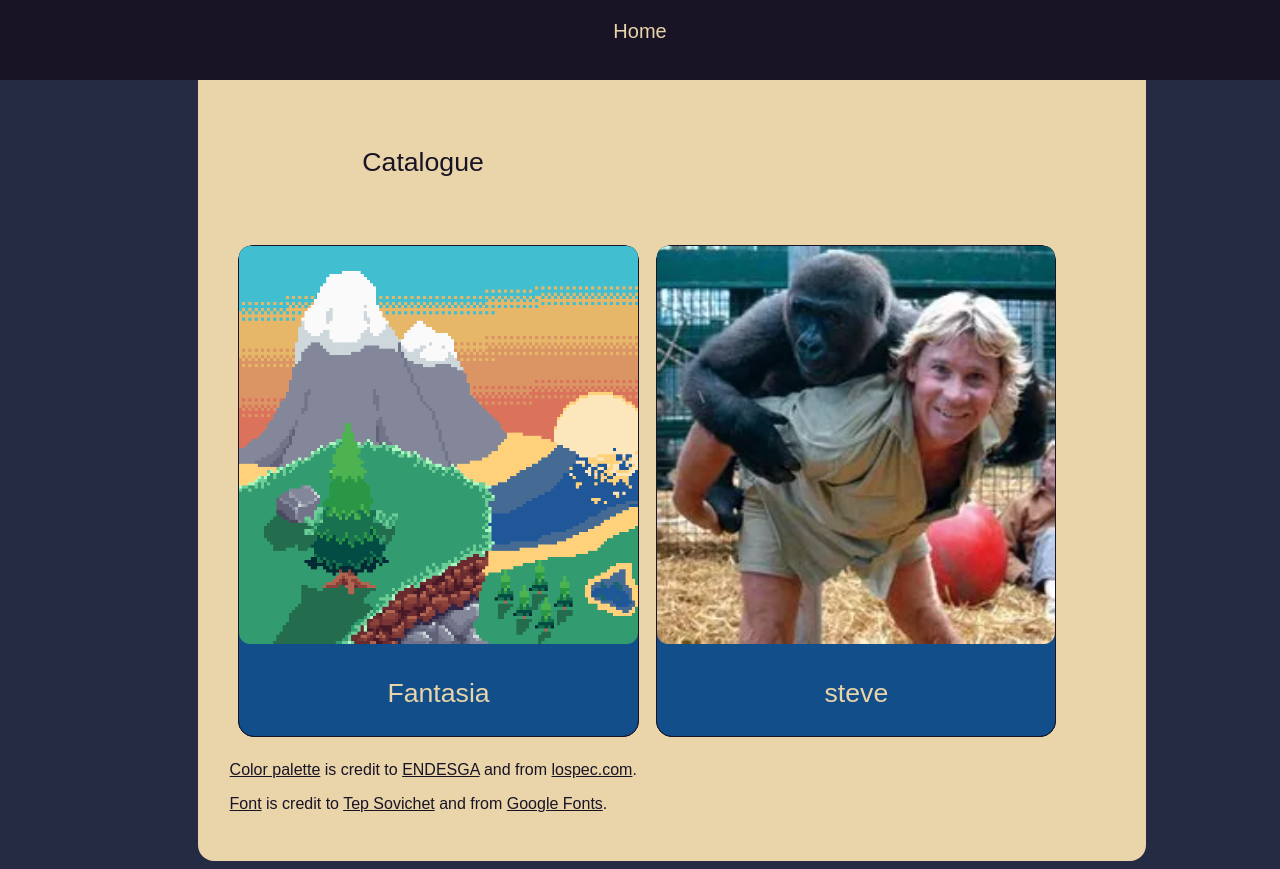
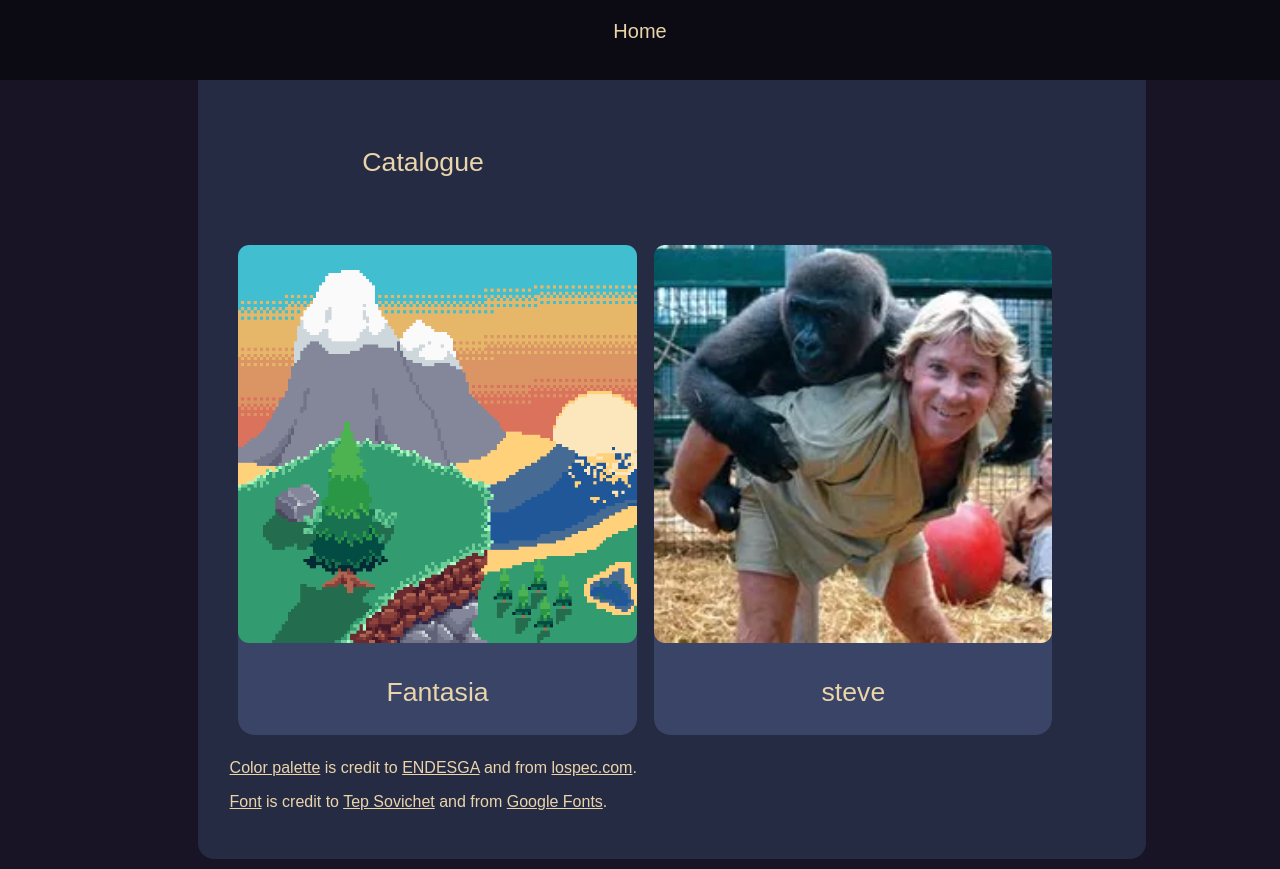
Before and after one commit to fantasia-wizard/sturdy-octo-lamp, a plain HTML site: page home/index.html in a window 1280 px wide. Drawn offline with Linux system fonts and the light colour scheme; a web font is replaced by a local one.

Commit message:
Modified palette

```diff
--- a/style.css
+++ b/style.css
@@ -1,11 +1,11 @@
 @import url('https://fonts.googleapis.com/css2?family=Kdam+Thmor+Pro&display=swap');
 html{
   font-family: 'Kdam Thmor Pro', sans-serif;
-  color: #181425;
-  background-color: #262b44;
+  color: #ead4aa;
+  background-color: #181425;
 }
 .content{
-  background-color: #ead4aa;
+  background-color: #262b44;
   border-radius: 1pc;
   position: auto;
   margin-left: 15%;
@@ -28,7 +28,7 @@ html{
   position: absolute;
   top: 0;
   left: 0;
-  background-color: #181425;
+  background-color: #0c0a13;
   color: #ead4aa;
   font-size: 15pt;
   width: 100%;
@@ -36,7 +36,7 @@ html{
   text-align: center;
 }
 .button{
-  border: 1px solid #181425;
+  border: 0px solid #181425;
   border-radius: 1pc;
   padding: 1px;
   text-align: center;
@@ -53,7 +53,7 @@ a{
 .main-image{
   display: table;
   margin: 0 auto;
-  border: 1px solid #181425;
+  border: 0px solid #181425;
   border-radius: 1pc;
   margin-bottom: 1pc;
   width: 50%;
@@ -74,8 +74,8 @@ a{
   margin: 1%;
   display: inline-block;
   width: 45%;
-  border: 1px solid #181425;
-  background-color: #124e89;
+  border: 0px solid #181425;
+  background-color: #3a4466;
   color: #ead4aa;
   text-align: center;
   font-size: 20pt;
```
Also changed, not shown: games/Fantasia/index.html (+1 -1 lines), games/steve/index.html (+1 -1 lines).
